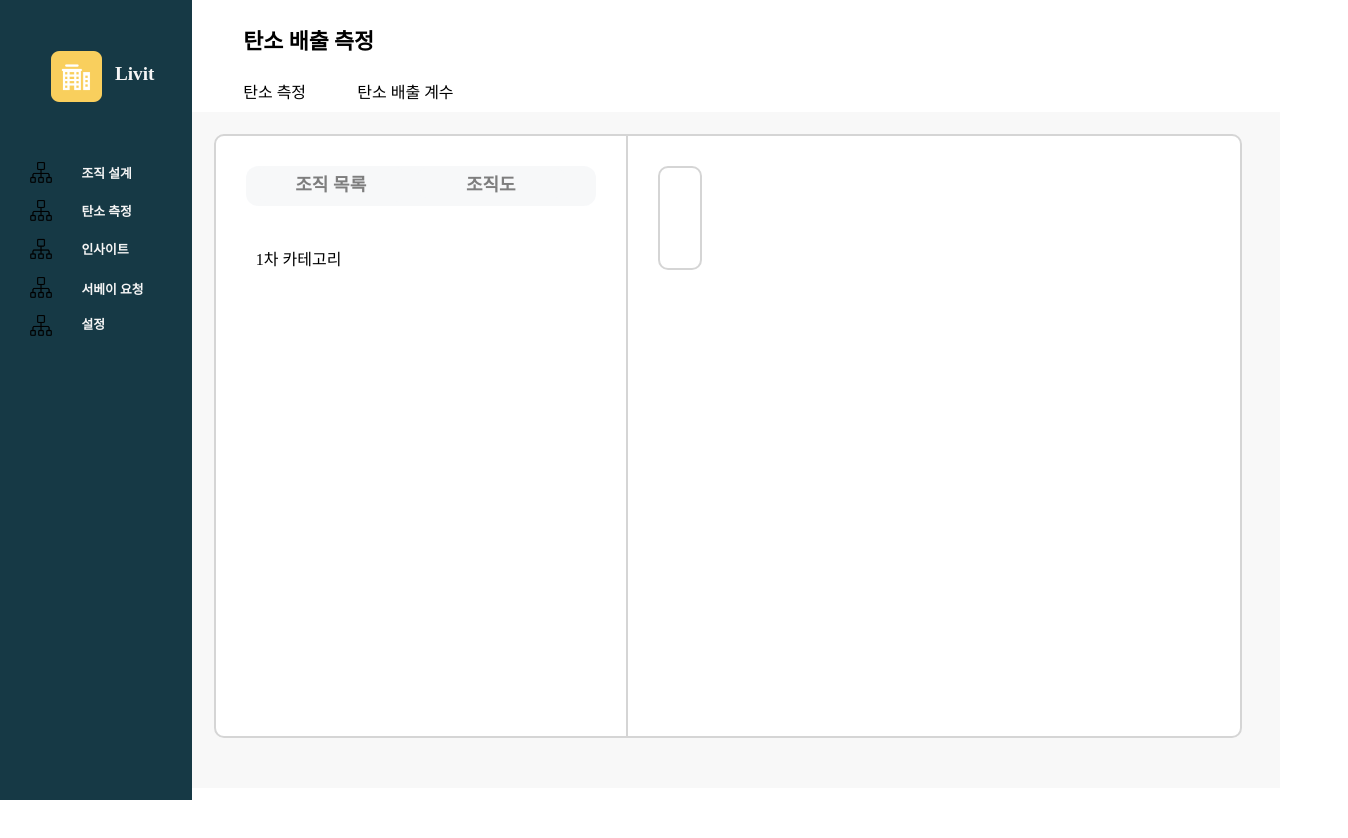
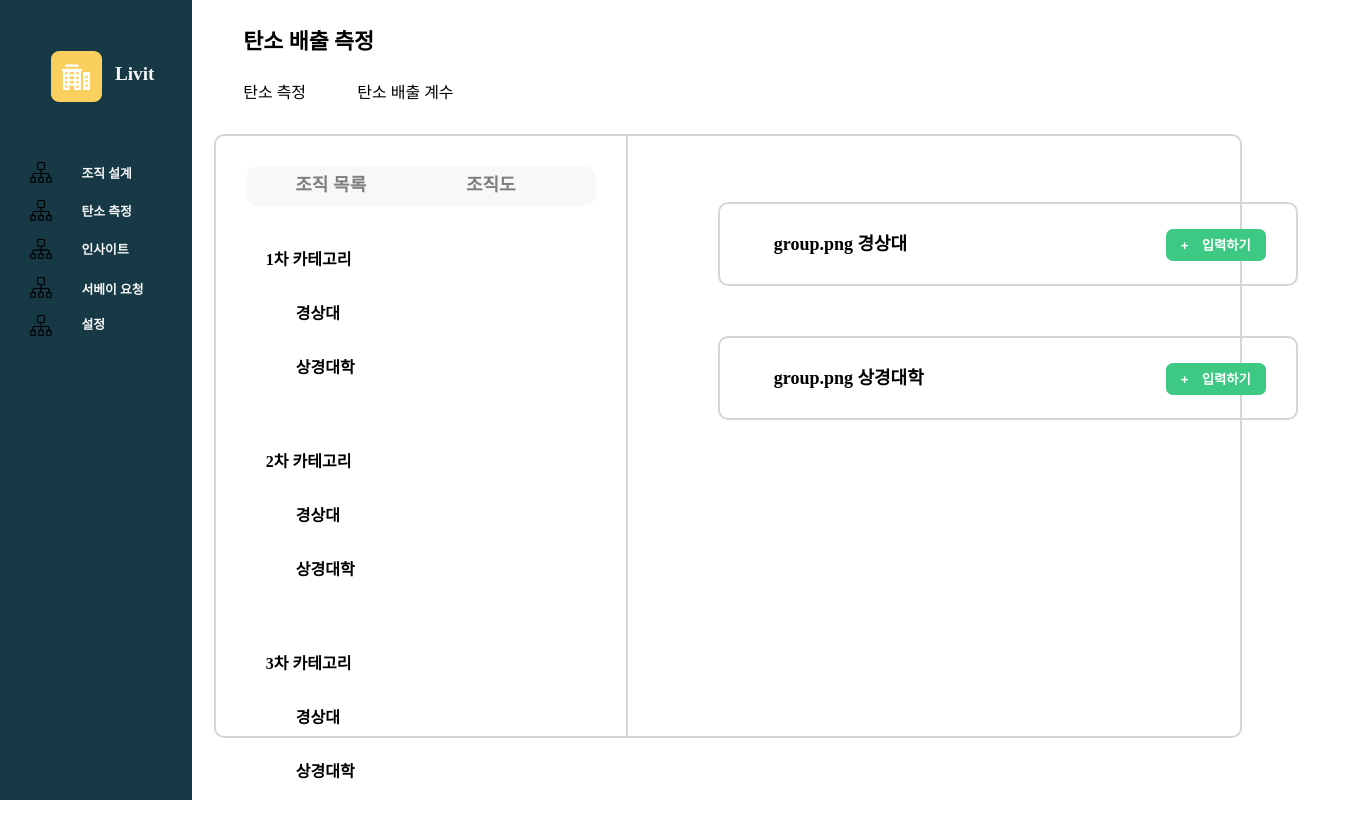
Before and after one commit to deho0701/carbon-dashboard, a Vue app: page /measure in a window 1280 px wide. Shown: the top 838 px of the page, 1348 px wide, since content can reach past the window. Before the commit the page ends 800 px from the top, so only its background shows below. Built offline with nearby package versions, Linux system fonts and the light colour scheme.

Commit message:
탄소 배출 측정 ui

```diff
--- a/src/components/measure/Group-list.vue
+++ b/src/components/measure/Group-list.vue
@@ -1,20 +1,26 @@
 <template>
     <div class ="body">
         <div class="board" >
-            <div class="left-bar" style="float: left; height: inherit;" >
+            <div class="left-bar" style="float: left;  height: inherit;" >
                 <div class="title">
                     <button class="group-list">조직 목록</button>
                     <button class="group-chart">조직도</button>
                 </div>
                 <div class="list">
-                    <p class = category1>1차 카테고리</p>
+                    <ul class="list-list" style="list-style:none; font-weight:600 ; margin-right: 20px;">
+                        <li style="margin-bottom:70px" v-for="number in list_number">{{number}}
+                            <img v-for="image in list_image" :key="num" :src="`@/assets/${image}`" alt=""/>
+                            <li style="margin:30px" v-for="category in list_category">{{category.name}}</li>
+                        </li>
+                    </ul>
                 </div>
             </div>
             <div style ="border-left : 2px solid #d5d5d5; height : inherit; float: left;">
             </div>
-            <div class="right-bar" style = "float: left;">
-                <ul class="select-group">
-                   <li v-for="group in list_group">{{group}}</li>
+            <div class="right-bar" style = "float: left; position:relative">
+                <ul calss="select_group" style="list-style: none; position: absolute;">
+                   <li class="select-list" v-for="group in list_group">　　　{{group.image}} {{group.name}}
+                   <button class="select-btn">+　입력하기</button></li>
                 </ul>
             </div>
 
@@ -27,9 +33,10 @@
 .body{
     padding:2%;
     position:relative;
-    background: #F8F8F8;
-    height: inherit;
-    height: 79vh;
+    background: #ffffff;
+    width: inherit;
+    height: 86vh;
+
 }
 .board{
     position: absolute;
@@ -47,10 +54,6 @@
     opacity: 0.5;
     border-radius: 12px;
     margin: 30px;
-}
-.measure-setting{
-    display: flex;
-    margin-top: 0;
 }
 .group-list{
     font-family: 'Open Sans';
@@ -70,7 +73,7 @@
     font-weight: 600;
     font-size: 18px;
     width: 150px;
-    height: 30px;
+    height: 35px;
     margin-left: 10px;
     background: #F0F2F5;
     border: 2px;
@@ -78,30 +81,55 @@
 }
 .list{
     margin-top: 40px;
-    margin-left:40px;
+    margin-left:10px;
+    margin-right: 20px;
 
 }
 
-.select-group{
-    border:2px solid #d5d5d5; float: left; border-radius: 10px; height: 100px; width: 100wh;
-    margin: 30px;
+.select-list{ /*선택된 카테고리 리스트*/
+    border:2px solid #d5d5d5;
+    border-radius: 10px;
+    margin:50px;
+    line-height: 10vh;
+    height: 10vh;
+    width:45vw;
+    font-weight: 600;
+    font-size: 18px;
 }
+.select-btn{ /*입력하기 버튼*/
+    background: #3DC984;
+    color:#FFFFFF;
+    float: right;
+    margin-right: 30px;
+    margin-top: 25px;
+    border-radius: 7px;
+    border: none;
+    height: 4vh;
+    width: 100px;
+    font-weight: 600;
 
-
+}
 </style>
 
 
 <script>
+
     export default {
         name :"group-list",
-        components:{
-            data() {
-                return{
-                    list_group:["경상대","인문대"]
-                };
+        data() {
+            return{
+                list_number:["1차 카테고리","2차 카테고리","3차 카테고리"],
+                list_category:[
+                    {image:'group.png' ,name:"경상대"},
+                    {image:'group.png' ,name:"상경대학"}
+                ],
+                list_group:[{image: 'group.png' ,name:"경상대"},
+                        {image:'group.png' ,name:"상경대학"}
+                ]
             }
         },
-
+        components:{
+        },
     }
 
 </script>
--- a/src/views/Insight.vue
+++ b/src/views/Insight.vue
@@ -1,10 +1,8 @@
 <template>
-    <div>
-        <ul>
-            <li>경상대</li>
-            <li>인문대</li>
-            <li v-for="group in list_group">{{group}}</li>
-        </ul>
+    <div id="app">
+      <div v-for="(person,index) in people" :key="person.name">
+        {{person}}
+      </div>
     </div>
 </template>
 
@@ -16,15 +14,12 @@
 <script>
     export default {
         name :"insight",
+        data() {
+                return{
+                    people:["경상대","인문대"]
+                }
+        },
         components:{
-            components:{
-            data() {
-                return{
-                    list_group:["경상대","인문대"]
-                };
-            }
-        },
-
         }
     }
 </script>
```
